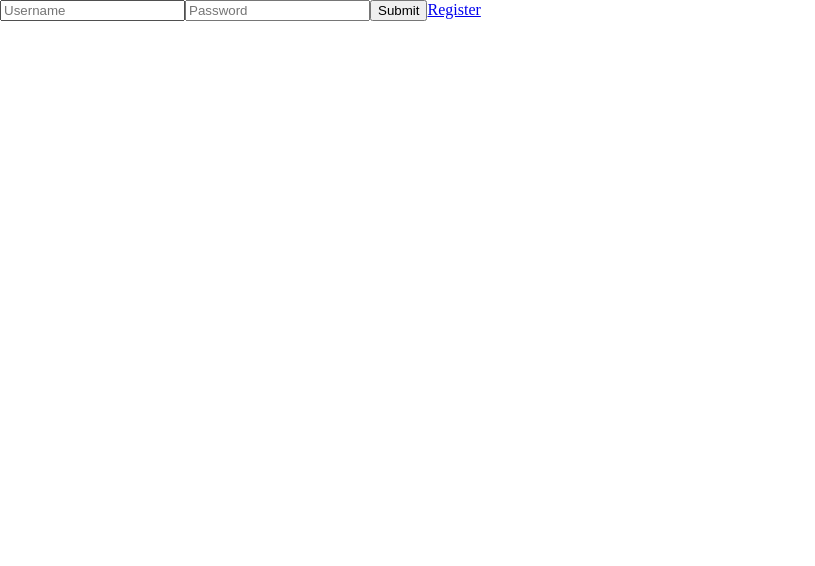
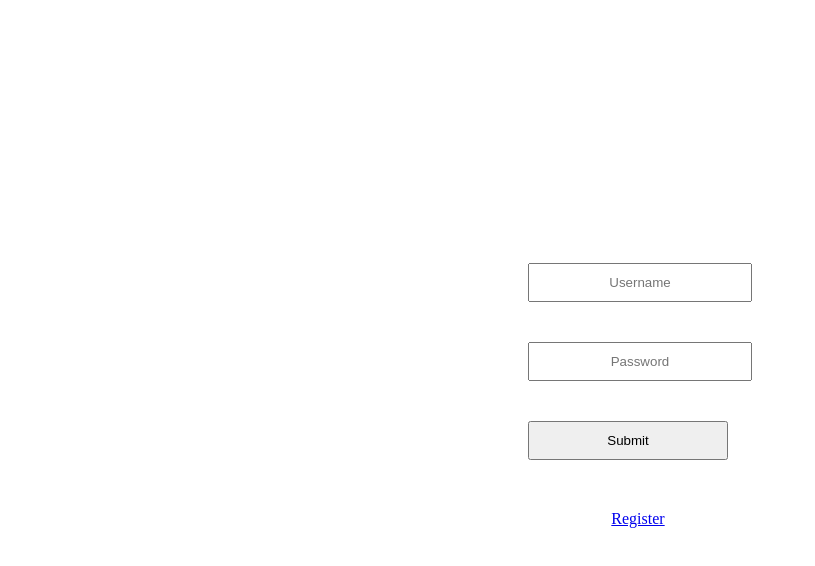
Before and after one commit to DasherDo/stock-trading-bot, a React (Create React App) app in the folder client/: page /login in a window 1280 px wide. Shown: the top 566 px of the page, without its empty margins (0-815 px from the left). Built offline with nearby package versions, Linux system fonts and the light colour scheme.

Commit message:
update styles

```diff
--- a/client/src/App.css
+++ b/client/src/App.css
@@ -10,7 +10,7 @@ body {
 }
 
 .App {
-
+	height: 100%;
 	width: 100%;
 }
 
@@ -117,3 +117,23 @@ body {
 	grid-template-columns: 50vw 50vw;
 	grid-template-rows: 420px 420px;
 }
+
+.login {
+	display: flex;
+	align-items: center;
+	justify-content: center;
+	flex-direction: column;
+	height: 100vh;
+}
+
+.login > .form {
+	display: flex;
+	flex-direction: column;
+}
+
+.form > * {
+	padding: 10px;
+	width: 200px;
+	margin: 20px;
+	text-align: center;
+}
--- a/client/src/pages/Login.jsx
+++ b/client/src/pages/Login.jsx
@@ -3,6 +3,7 @@ import { Link, useNavigate } from 'react-router-dom';
 import { ToastContainer, toast } from 'react-toastify';
 import 'react-toastify/dist/ReactToastify.css';
 import axios from 'axios';
+import '../App.css';
 
 function Login() {
 	const navigate = useNavigate();
```
Also changed, not shown: 1 other file (tests, documents, lock files or other folders).
